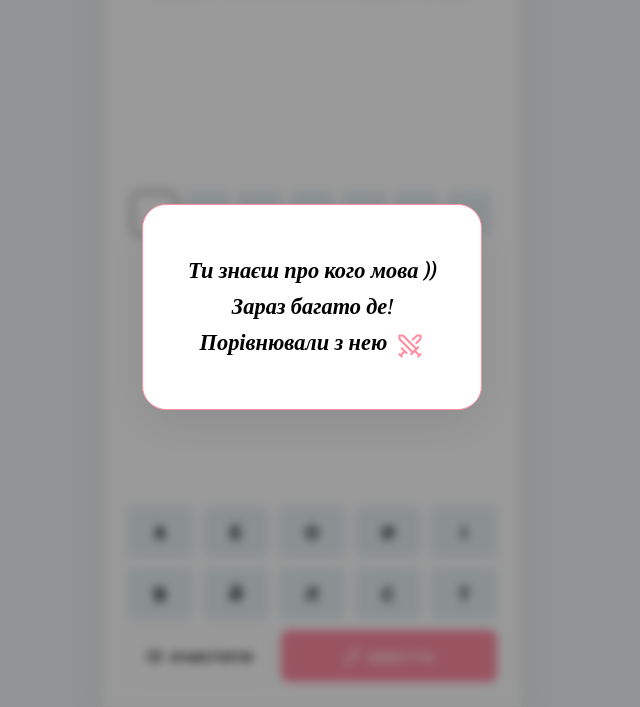
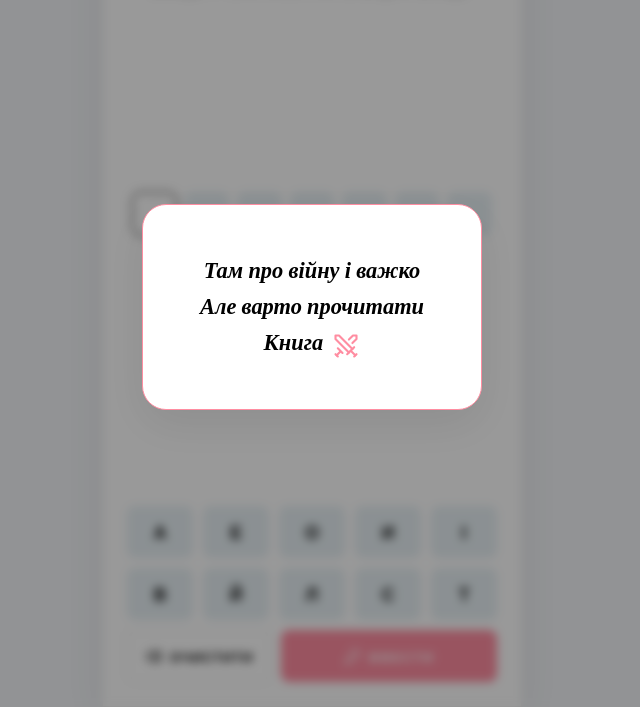
Before and after one commit to gitknu/qr_hello, a plain HTML site: page index.html in a window 1280 px wide. Both pictures are taken after a click on the button "ПІДКАЗКА". Shown: the part 93-800 px from the top of the page, without its empty margins (328-968 px from the left). Drawn offline with nearby package versions, Linux system fonts and the light colour scheme.

Commit message:
Update index.html

```diff
--- a/index.html
+++ b/index.html
@@ -518,7 +518,7 @@
     </div>
     <div class="hint-overlay" id="hint-overlay">
       <div class="hint-content">
-        <p>Ти знаєш про кого мова ))<br>Зараз багато де!<br>Порівнювали з нею
+        <p>Там про війну і важко<br>Але варто прочитати<br>Книга
           <svg class="lucide lucide-swords inline-icon" xmlns="http://www.w3.org/2000/svg" viewBox="0 0 24 24" fill="none" stroke="currentColor" stroke-width="2" stroke-linecap="round" stroke-linejoin="round" style="color: var(--color-pink); margin-left: 4px; vertical-align: middle;">
             <polyline points="14.5 17.5 3 6 3 3 6 3 17.5 14.5" />
             <line x1="13" x2="19" y1="19" y2="13" />
```
